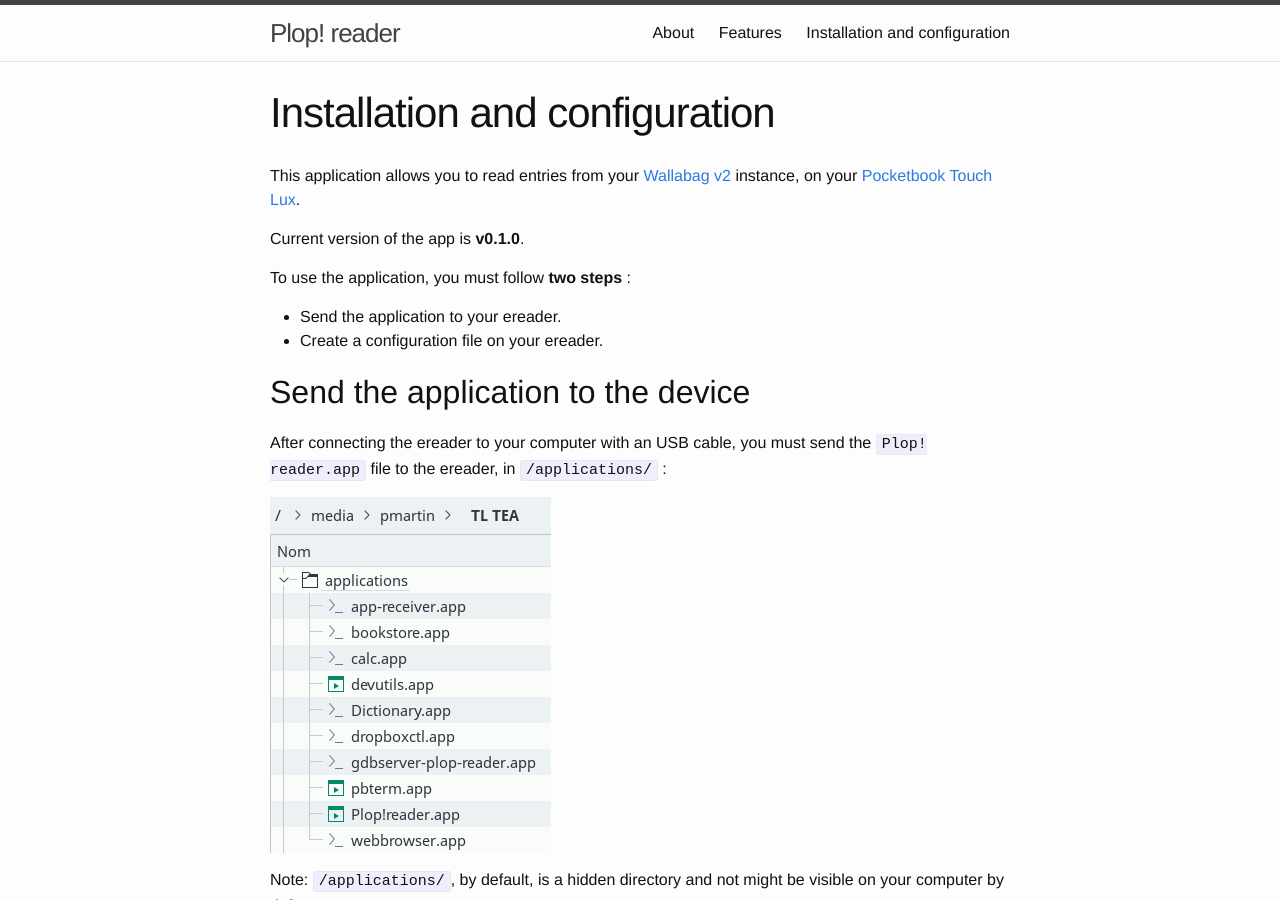
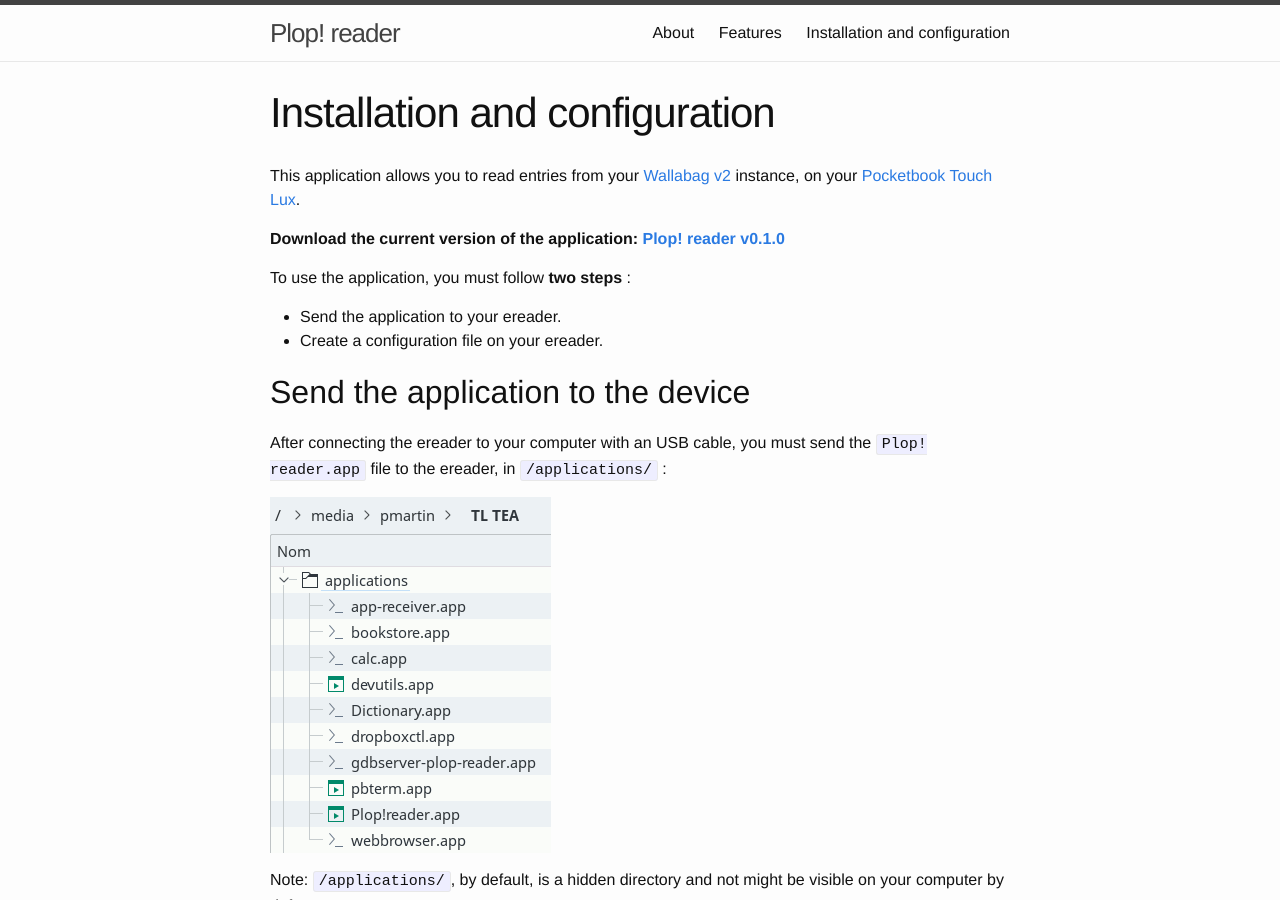
Before and after one commit to pmartin/plop-reader, a Jekyll site: the page built from docs/install.md, in a window 1280 px wide and 900 px high. Built offline with Jekyll 4.4.1, drawn with Linux system fonts in a browser that asks for light colours.

Commit message:
Download link on install page

```diff
--- a/docs/install.md
+++ b/docs/install.md
@@ -6,7 +6,7 @@
 
 This application allows you to read entries from your [Wallabag v2](https://www.wallabag.org/) instance, on your [Pocketbook Touch Lux](http://www.pocketbook-int.com/fr/products/pocketbook-touch-lux-3).
 
-Current version of the app is **v0.1.0**.
+**Download the current version of the application: [Plop! reader v0.1.0](/releases/v0.1.0/Plop! reader.app)**
 
 To use the application, you must follow **two steps** :
 
```
